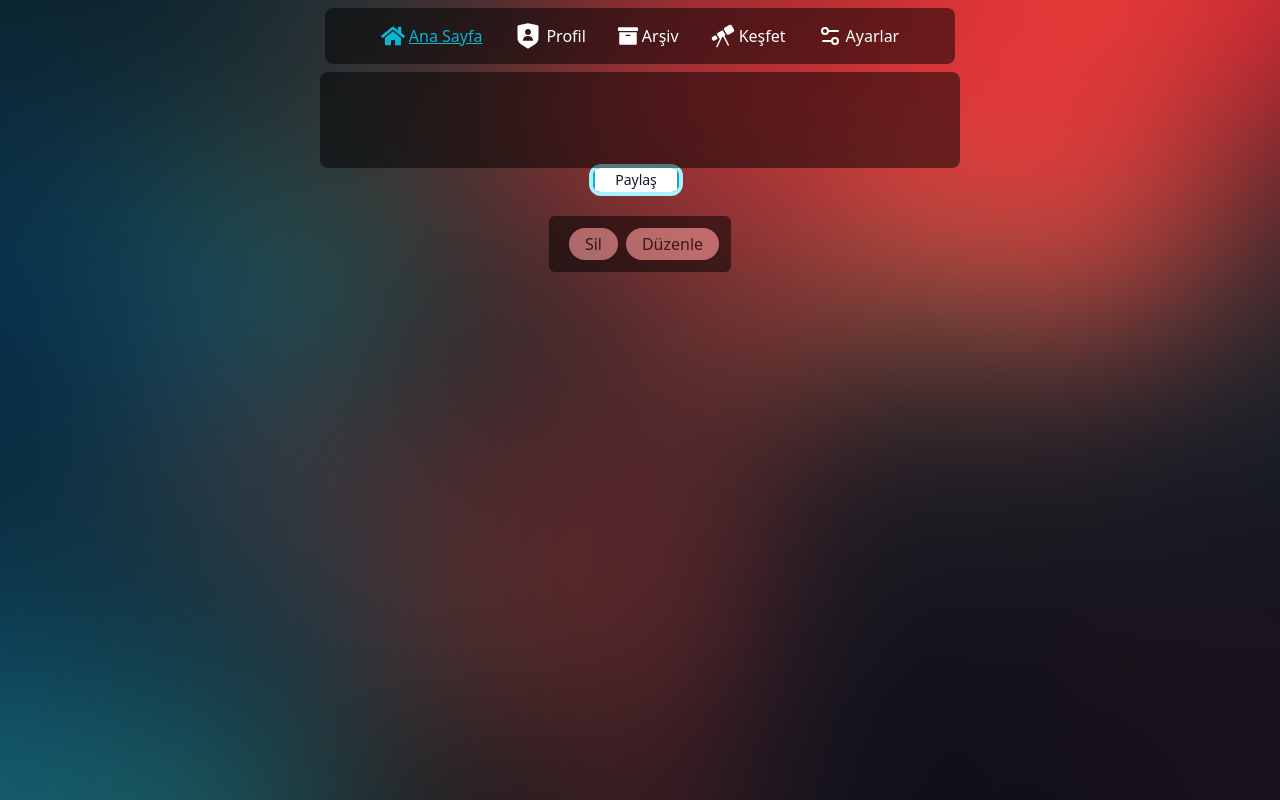
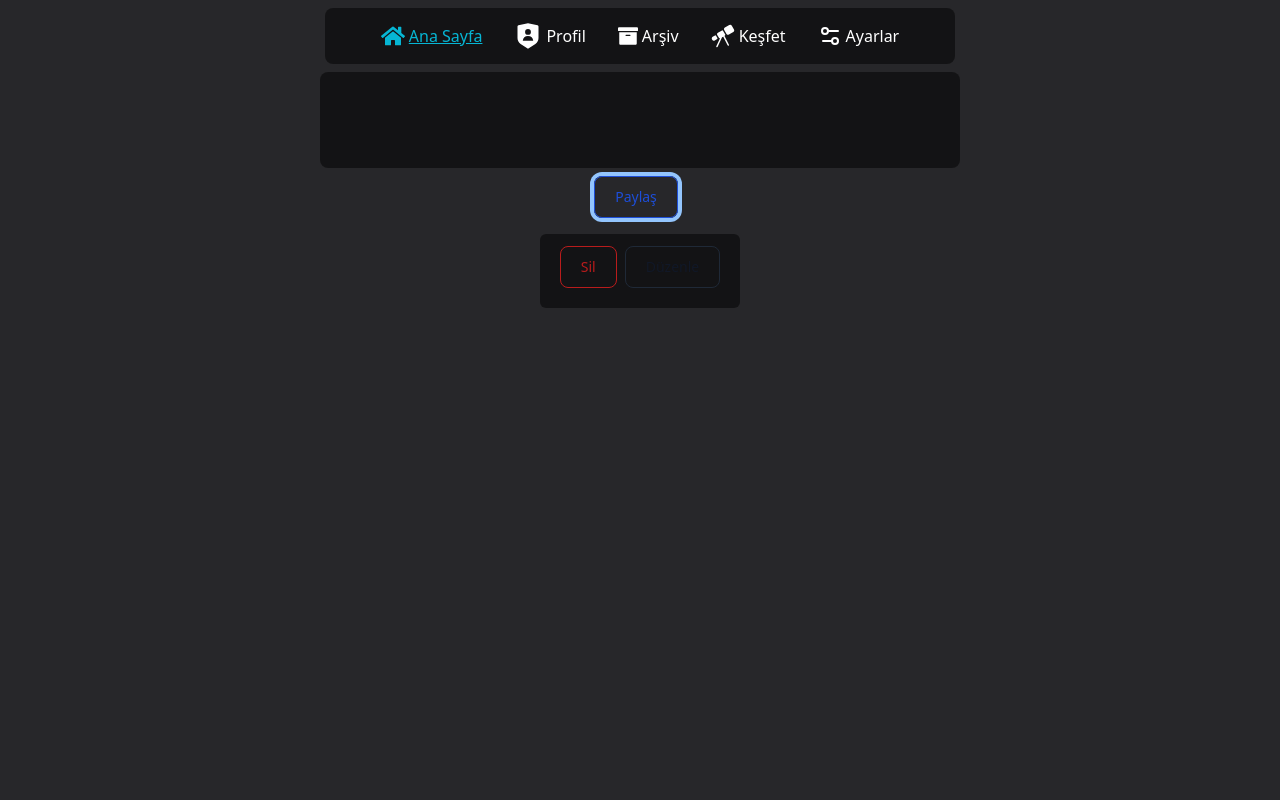
Before and after one commit to fatihkarasoglu/react-takenote-app, a React (Create React App) app: page / in a window 1280 px wide. Both pictures are taken after a click on the button "Paylaş". Built offline with nearby package versions, Linux system fonts and the light colour scheme.

Commit message:
Some ui changes on Homejs

```diff
--- a/src/App.js
+++ b/src/App.js
@@ -17,7 +17,7 @@ function App() {
   const location = useLocation();
 
   return (
-    <div className="min-w-full min-h-screen m-0 p-0 bg-[url('./images/background.png')] bg-cover bg-scroll bg-repeat">
+    <div className="min-w-full min-h-screen m-0 p-0 bg-zinc-800">
       <div className="min-w-min flex justify-center">
         <nav className="min-w-min mt-2 pl-10 pr-10 h-14 bg-black bg-opacity-50 text-white rounded-lg flex justify-between items-center">
           <NavLink to='/'
--- a/src/components/Archive.js
+++ b/src/components/Archive.js
@@ -1,7 +1,7 @@
 export default function Archive() {
     return(
         <div>
-            Archive Page
+            Archive page test
         </div>
     )
 }
--- a/src/components/Explore.js
+++ b/src/components/Explore.js
@@ -1,7 +1,7 @@
 export default function Explore() {
     return(
         <div>
-            Explore Page
+            Explore page test
         </div>
     )
 }
--- a/src/components/Home.js
+++ b/src/components/Home.js
@@ -30,32 +30,28 @@ export default function Home() {
         setPost(updatePost);
     }
 
+    const editHandle = () => {
+
+    }
+
     return(
         <div className="flex flex-col justify-center items-center">
-            <textarea value={text} cols={100} rows={Math.min(11, Math.max(4, Math.ceil(text.length / 92)))} maxLength={5000} onChange={(e) => setText(e.target.value)} className="w-1/2 h-full bg-black opacity-50 mt-2 pl-1 hover:border-blue-400 rounded-lg resize-none text-white focus:border-blue-500 focus:shadow-blue-500 focus:shadow-md"/>
+            <textarea value={text} cols={100} rows={Math.min(11, Math.max(4, Math.ceil(text.length / 92)))} maxLength={1000} onChange={(e) => setText(e.target.value)} className="w-1/2 h-full bg-black bg-opacity-50 mt-2 pl-1 hover:border-blue-400 rounded-lg resize-none text-white focus:border-blue-500 focus:shadow-blue-500 focus:shadow-md"/>
 
-            {/* <button type="button" onClick={shareHandle} className="bg-blue-500 text-white mt-2 px-4 py-1 rounded-3xl border-none hover:bg-blue-400" >Paylaş</button> */}
+            <button type="button" onClick={shareHandle} className="mt-2 text-blue-700 hover:text-white border border-blue-700 hover:bg-blue-800 focus:ring-4 focus:outline-none focus:ring-blue-300 font-medium rounded-lg text-sm px-5 py-2.5 text-center mr-2 mb-2 dark:border-blue-500 dark:text-blue-500 dark:hover:text-white dark:hover:bg-blue-500 dark:focus:ring-blue-800" >Paylaş</button>
 
+            <ul className="inline-block flex-col max-w-[85%] justify-center items-center justify-items-center list-none text-white">
+                {post.map((posts) => (
 
+                    <li key={posts.id} className="!break-words mt-2 px-3 py-3 rounded-md bg-black bg-opacity-50">
 
+                        {posts.text}
 
-            <button onClick={shareHandle} type="" className="items-center justify-center p-0.5 mb-2 mr-2 overflow-hidden text-sm font-medium text-gray-900 rounded-lg bg-gradient-to-br from-cyan-500 to-blue-500 group-hover:from-cyan-500 group-hover:to-blue-500 hover:text-white dark:text-white focus:ring-4 focus:outline-none focus:ring-cyan-200 dark:focus:ring-cyan-800">
-                <span className=" px-5 py-2.5 transition-all ease-in duration-75 bg-white dark:bg-gray-900 rounded-md group-hover:bg-opacity-0">
-                    Paylaş
-                </span>
-            </button>
+                        <button type="button" onClick={() => deleteHandle(posts.id)}
+                            className="text-red-700 hover:text-white border border-red-700 hover:bg-red-800 focus:ring-4 focus:outline-none focus:ring-red-300 font-medium rounded-lg text-sm px-5 py-2.5 text-center mr-2 mb-2 dark:border-red-500 dark:text-red-500 dark:hover:text-white dark:hover:bg-red-600 dark:focus:ring-red-900 z-10 ml-2">Sil</button>
 
-
-
-
-            <ul className="inline-block flex-col max-w-[85%] justify-center items-center justify-items-center list-none text-white ">
-                {post.map((posts) => (
-                    <li key={posts.id} className="!break-words mt-4 bg-black opacity-50 px-3 py-3 rounded-md">
-                        {posts.text}
-                        <button type="button" onClick={() => deleteHandle(posts.id)}
-                            className="bg-red-300 text-black hover:bg-red-400 px-4 py-1 ml-2 rounded-3xl">Sil</button>
-                        <button type="button"
-                            className="bg-red-300 text-black hover:bg-red-400 px-4 py-1 ml-2 rounded-3xl">Düzenle</button>
+                        <button type="button" onClick={editHandle}
+                            className="text-gray-900 hover:text-white border border-gray-800 hover:bg-gray-900 focus:ring-4 focus:outline-none focus:ring-gray-300 font-medium rounded-lg text-sm px-5 py-2.5 text-center mr-2 mb-2 dark:border-gray-600 dark:text-gray-400 dark:hover:text-white dark:hover:bg-gray-600 dark:focus:ring-gray-800">Düzenle</button>
                     </li>
                 ))}
             </ul>
--- a/src/components/Settings.js
+++ b/src/components/Settings.js
@@ -1,7 +1,7 @@
 export default function Settings() {
     return(
         <div>
-            Setting Page
+            Settings page test
         </div>
     )
 }
--- a/src/components/User.js
+++ b/src/components/User.js
@@ -1,7 +1,7 @@
 export default function User() {
     return(
         <div>
-            User Page
+            User Page test
         </div>
     )
 }
```
Also changed, not shown: src/images/background.png (deleted).
